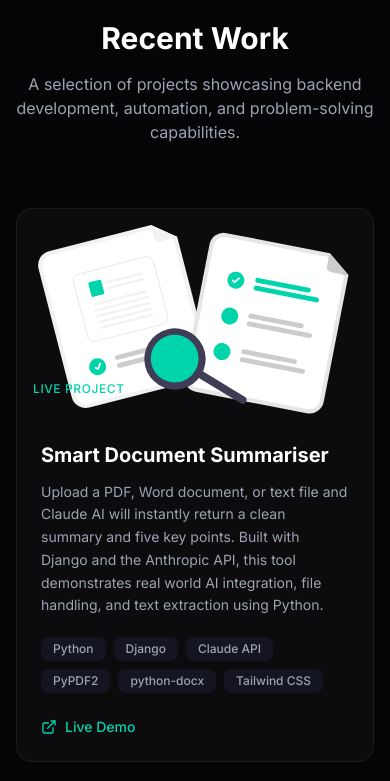
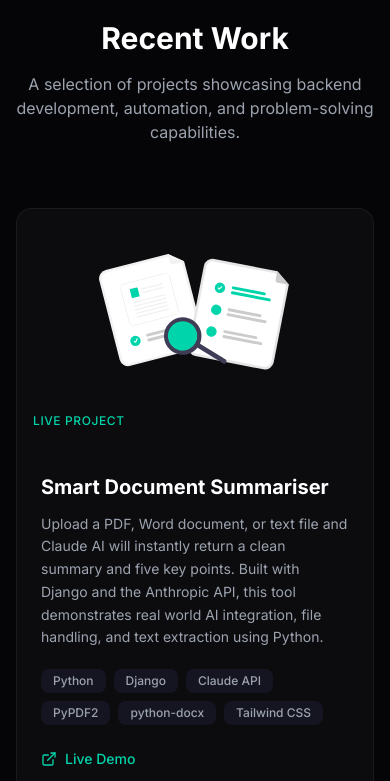
Before and after one commit to AnthonyStevensDev/mysite, a Django app: page / in a window 390 px wide. Shown: the part 4650-5431 px from the top of the page. Run offline with Django 5.2, Linux system fonts and the light colour scheme; some libraries are stand-ins or nearby versions.

Commit message:
Updated styling for image card

```diff
--- a/myapp/templates/myapp/index.html
+++ b/myapp/templates/myapp/index.html
@@ -697,14 +697,14 @@
           <div
             class="project-card group rounded-2xl overflow-hidden bg-surface border border-surface-border hover:border-accent/30 transition-all duration-500 reveal-element"
           >
-            <div class="relative h-52 sm:h-60 overflow-hidden pt-4">
+            <div class="relative h-60 sm:h-60 overflow-hidden pt-2">
               <img
                 src="{% static 'myapp/images/card_smart_document_summariser.svg' %}"
                 alt="Smart Document Summariser"
-                class="mx-auto w-68 h-48 object-contain transition-transform duration-700"
+                class="mx-auto w-48 h-48 object-contain transition-transform duration-700"
               />
               <div class="absolute bottom-4 left-4 right-4">
-                <div class="flex items-center gap-2 mb-1">
+                <div class="flex items-center gap-1 mb-1">
                   <span
                     class="text-xs text-accent font-medium uppercase tracking-wider"
                     >Live Project</span
```
